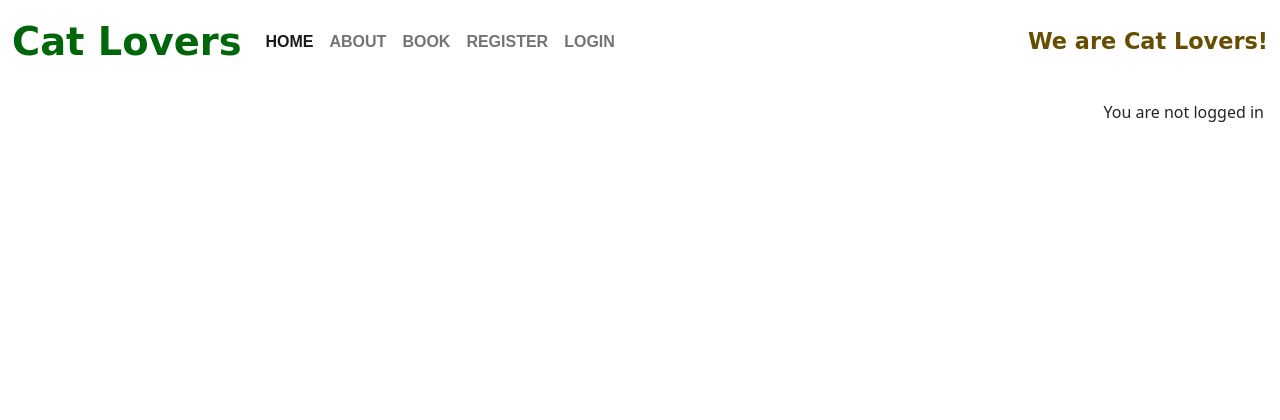
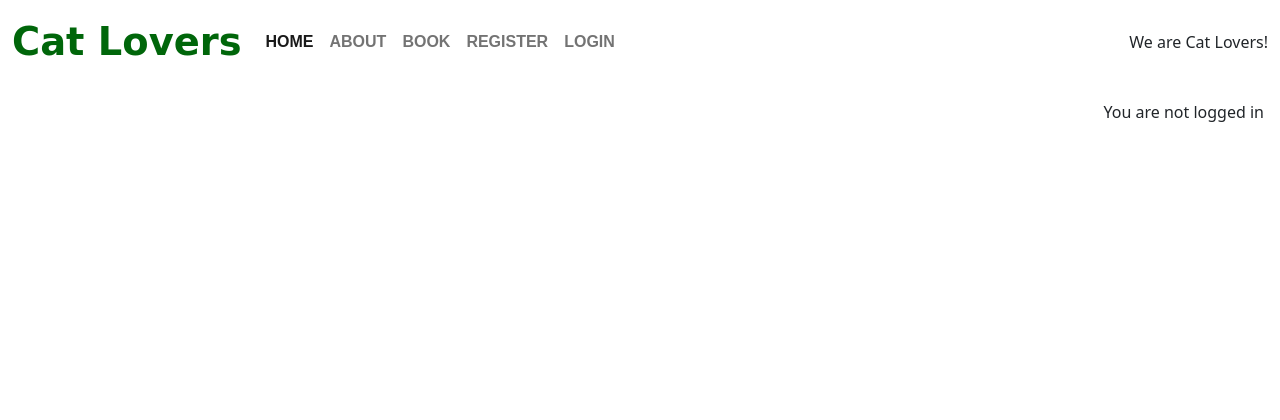
Before and after one commit to tomokoelif/cat_lovers, a Django app: page / in a window 1280 px wide. Shown: the top 420 px of the page. Run offline with Django 4.2, Linux system fonts and the light colour scheme; data that the repository does not hold is empty.

Commit message:
Update navbar brand and text colors for improved visibility

```diff
--- a/templates/base.html
+++ b/templates/base.html
@@ -38,7 +38,7 @@
     <!-- Navigation -->
     <nav class="navbar navbar-expand-lg navbar-light bg-white">
         <div class="container-fluid">
-            <a class="navbar-brand" href="{% url 'home' %}"><span class="brand">Cat Lovers</span></a>
+            <a class="navbar-brand" href="{% url 'home' %}"><span class="brand" style="color: #00660a;">Cat Lovers</span></a>
             <button class="navbar-toggler" type="button" data-bs-toggle="collapse" data-bs-target="#navbarText"
                 aria-controls="navbarText" aria-expanded="false" aria-label="Toggle navigation">
                 <span class="navbar-toggler-icon"></span>
@@ -73,7 +73,7 @@
                     </li>
                     {% endif %}
                 </ul>
-                <span class="navbar-text-muted">
+                <span class="navbar-text-muted" style="color: #664D00;"></span>
                     We are Cat Lovers!
                 </span>
             </div>
```
